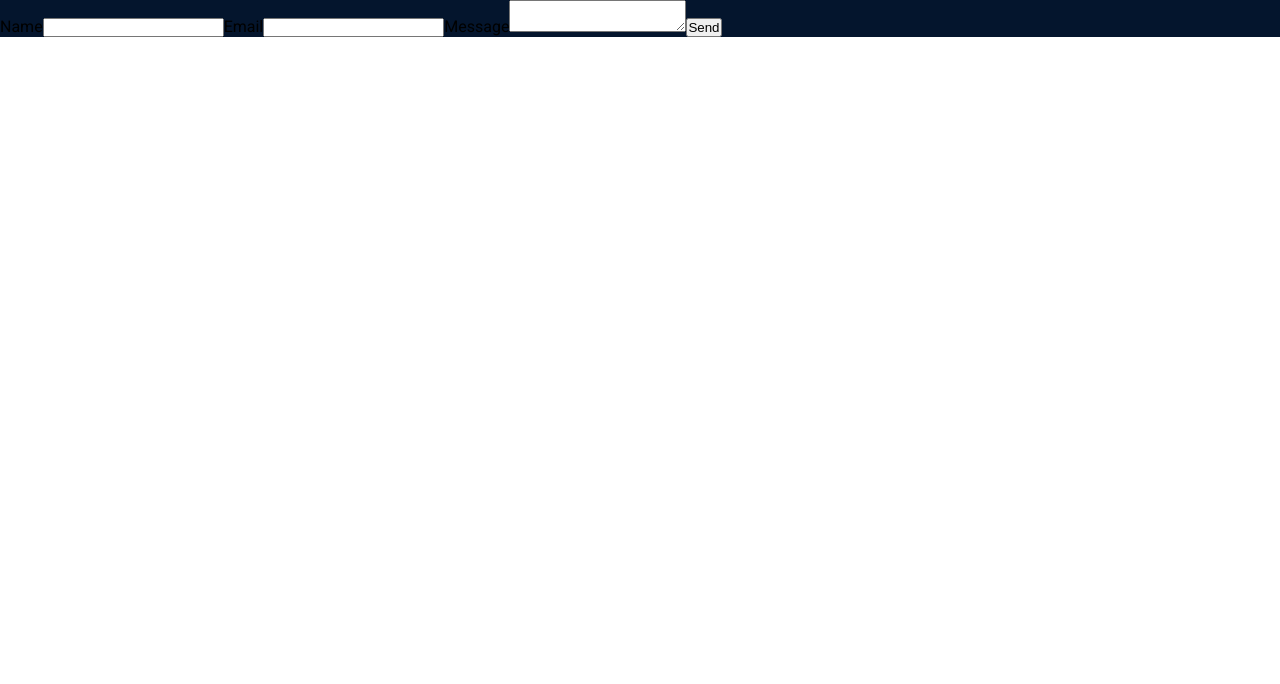
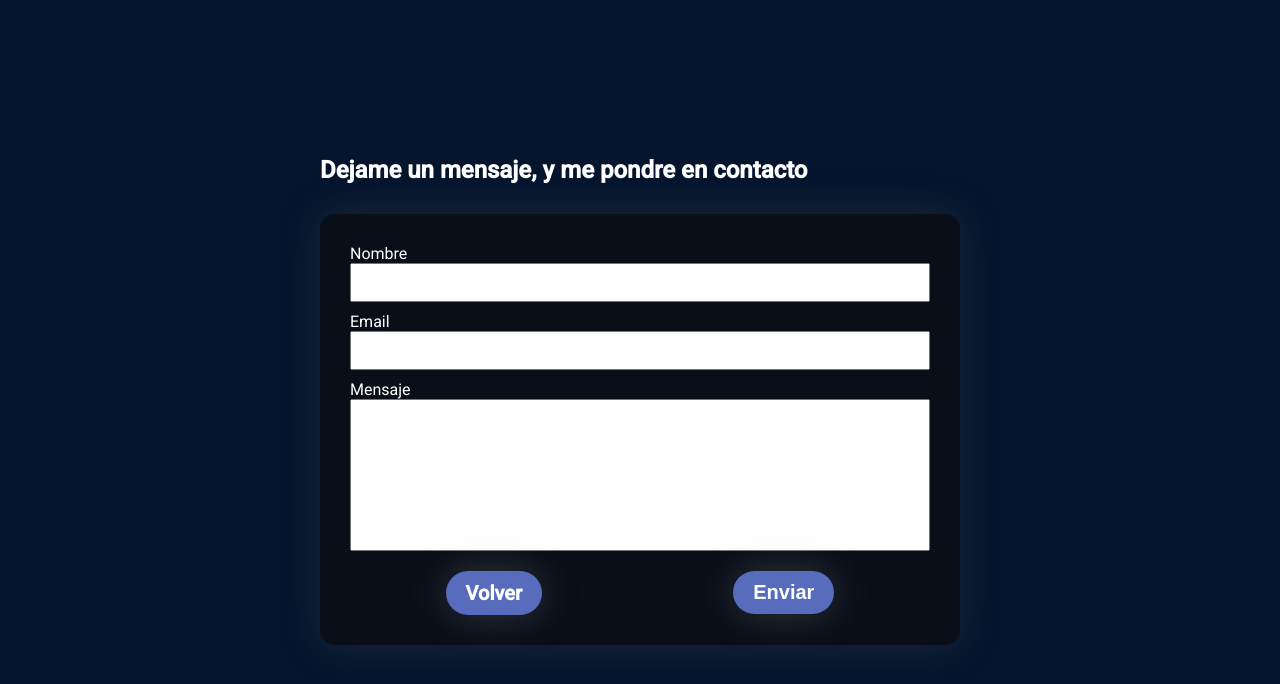
Before and after one commit to sole-arguello/react-porfolio, a React (Vite) app: page /emailForm in a window 1280 px wide. Shown: the top 684 px of the page. Built offline with nearby package versions, Linux system fonts and the light colour scheme.

Commit message:
add functionalities and styles

```diff
--- /dev/null
+++ b/src/SCSS/_emailForm.scss
@@ -0,0 +1,99 @@
+.app {
+
+    .content__emailForm{
+        height: 100vh;
+        display: flex;
+        flex-direction: column;
+        align-items: center;
+        justify-content: center;
+        color: map-get($map: $colors, $key: color-text );
+        .content__emailForm-container{
+
+            width: 50%;
+            display: flex;
+            flex-direction: column;
+            gap: 30px;
+
+            .content__emailForm-form{
+                width: 100%;
+                display: flex;
+                flex-direction: column;
+                background-color: rgba(12, 12, 12, 0.6);
+                box-shadow: 0 0 40px 0 rgba(99, 98, 98, 0.25);
+                border-radius:  15px;
+                padding: 30px;
+                .content__emailForm-label{
+
+
+                }
+                .content__emailForm-input{
+                    margin-bottom: 10px;
+                    padding: 10px;
+                }
+
+                .content__emailForm-textarea{
+                    max-width: 100%;
+                    min-width: 100%;
+                    resize: none;
+                }
+
+                .content__emailForm-btn-container{
+                    display: flex;
+                    align-items: center;
+                    justify-content: space-around;
+                    margin-top: 20px;
+                    .btn-link{
+                        text-decoration: none;
+
+                    }
+
+                    .content__emailForm-btn{
+                        padding: 10px 20px;
+                        cursor: pointer;
+                        font-size: 20px;
+                        font-weight: 600;
+                        color: map-get($map: $colors, $key: color-text);
+                        background-color: map-get($map: $colors, $key: color-primary);
+                        border-radius: 100px;
+                        border: none;
+                        box-shadow: 0 0 40px 0 rgba(173, 168, 168, 0.25);
+                    }
+                }
+
+            }
+        }
+
+
+
+        .content__emailForm-success{
+            width: 50%;
+            color: map-get($map: $colors, $key: color-text );
+            display: flex;
+            flex-direction: column;
+            align-items: center;
+            gap: 20px;
+            background-color: rgba(12, 12, 12, 0.6);
+            box-shadow: 0 0 40px 0 rgba(99, 98, 98, 0.25);
+            border-radius:  15px;
+            padding: 30px;
+            .content__emailForm-success-title{
+                font-size: 2rem;
+            }
+            .content__emailForm-btn{
+
+                text-decoration: none;
+                padding: 10px;
+                cursor: pointer;
+                font-size: 20px;
+                font-weight: 600;
+                color: map-get($map: $colors, $key: color-text);
+                background-color: map-get($map: $colors, $key: color-primary);
+                border-radius: 100px;
+                box-shadow: 0 0 40px 0 rgba(173, 168, 168, 0.25);
+            }
+
+        }
+
+
+    }
+}
--- a/src/SCSS/custom.scss
+++ b/src/SCSS/custom.scss
@@ -13,3 +13,4 @@
 @import 'experience';
 @import 'projects';
 @import 'contact';
+@import 'emailform';
--- a/src/components/EmailForm.jsx
+++ b/src/components/EmailForm.jsx
@@ -1,9 +1,16 @@
 import emailjs from '@emailjs/browser'
-import { useRef } from 'react'
+import { useState } from 'react'
+import { Link } from 'react-router-dom';
 
 const EmailForm = () => {
 
-    const form = useRef();
+  const [isSend, setIsSend] = useState(false)
+
+  const [formData, setFormData] = useState({
+    user_name: '',
+    user_email: '',
+    message: '',
+  });
 
   const sendEmail = (e) => {
     e.preventDefault();
@@ -13,12 +20,20 @@ const EmailForm = () => {
     const publicKey = 'm7rc6U19mLnZlRbAO';
 
     emailjs
-        .sendForm(serviceID, templateID, form.current, {
+      .sendForm(serviceID, templateID, e.target, {
         publicKey: publicKey,
       })
       .then(
         () => {
           console.log('SUCCESS!');
+          // Mostrar mensaje de e-mail enviado
+          setIsSend(true)
+          // Limpiar los campos después de enviar
+          setFormData({
+            user_name: '',
+            user_email: '',
+            message: '',
+          });
         },
         (error) => {
           console.log('FAILED...', error.text);
@@ -26,18 +41,67 @@ const EmailForm = () => {
       );
   };
 
+  const handleInputChange = (e) => {
+    const { name, value } = e.target;
+    setFormData({
+      ...formData,
+      [name]: value,
+    });
+  };
+
   return (
-      <form ref={form} onSubmit={sendEmail}>
-        <label>Name</label>
-        <input type="text" name="user_name" />
-        <label>Email</label>
-        <input type="email" name="user_email" />
-        <label>Message</label>
-        <textarea name="message" />
-        <input type="submit" value="Send" />
+    <section className='content__emailForm'>
+      {
+      isSend
+      ? (
+        <div className='content__emailForm-success'>
+          <h1 className='content__emailForm-success-title'>Gracias por contactarme</h1>
+          <Link className='content__emailForm-btn btn-link' to={'/'}>
+            Volver
+          </Link>
+        </div>
+        ) : (
+          <div className='content__emailForm-container'>
+            <h1 className='content__emailForm-title'>Dejame un mensaje, y me pondre en contacto</h1>
+            <form className='content__emailForm-form' onSubmit={sendEmail}>
+
+              <label className='content__emailForm-label'>Nombre</label>
+              <input
+                className='content__emailForm-input'
+                type="text"
+                name="user_name"
+                value={formData.user_name}
+                onChange={handleInputChange}
+              />
+              <label className='content__emailForm-label'>Email</label>
+              <input
+                className='content__emailForm-input'
+                type="email"
+                name="user_email"
+                value={formData.user_email}
+                onChange={handleInputChange}
+              />
+              <label className='content__emailForm-label'>Mensaje</label>
+              <textarea
+                className='content__emailForm-textarea'
+                name="message"
+                cols="30"
+                rows="10"
+                value={formData.message}
+                onChange={handleInputChange}
+              />
+              <div className='content__emailForm-btn-container'>
+                <Link className='content__emailForm-btn btn-link' to={'/'}>
+                  Volver
+                </Link>
+                <input className='content__emailForm-btn' type="submit" value="Enviar" />
+              </div>
             </form>
+          </div>
+      )
+    }
+    </section>
   );
+};
 
-}
-
-export default EmailForm
+export default EmailForm;
```
Lines whose indentation alone changed are shown as unchanged.
